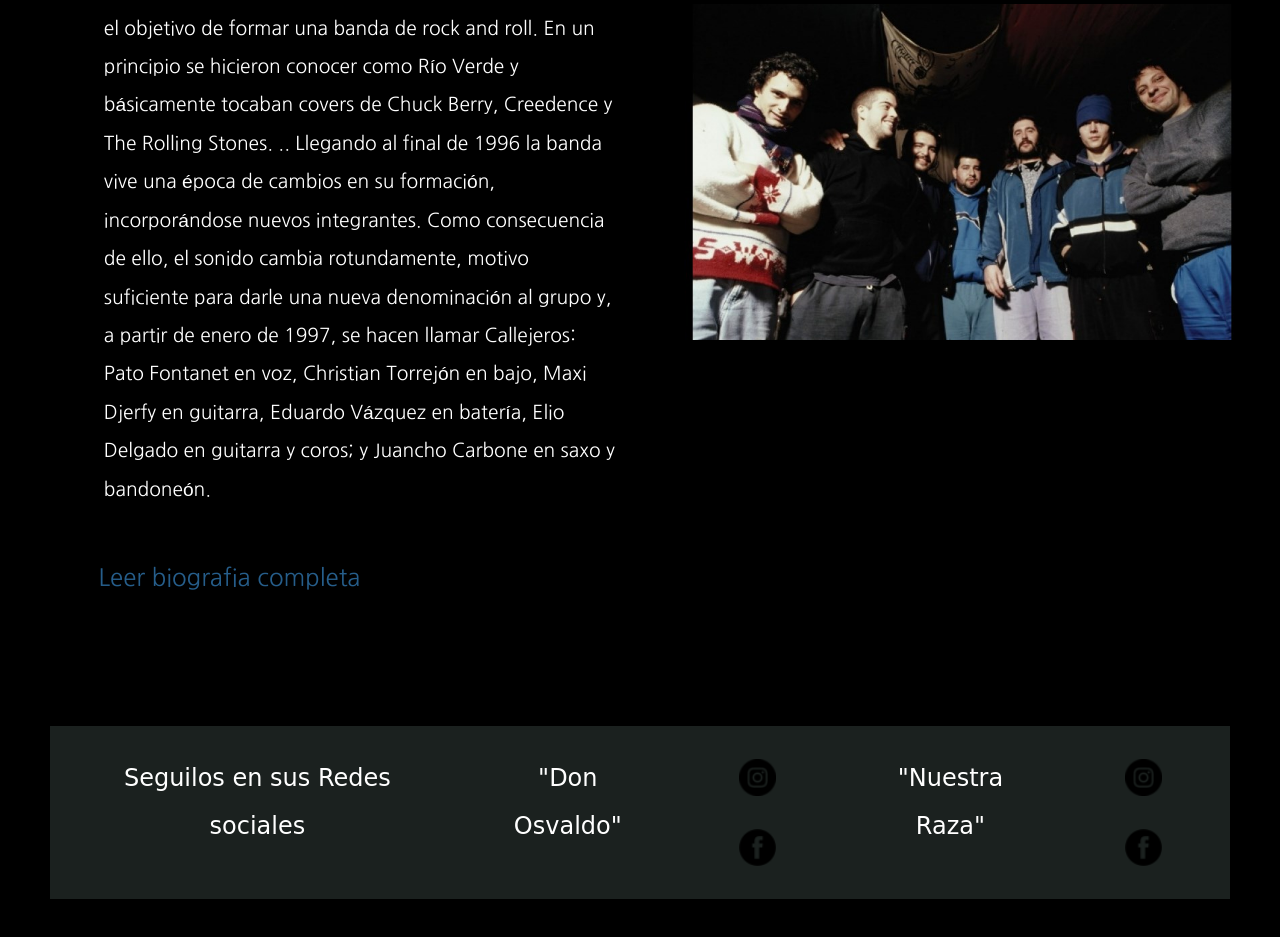
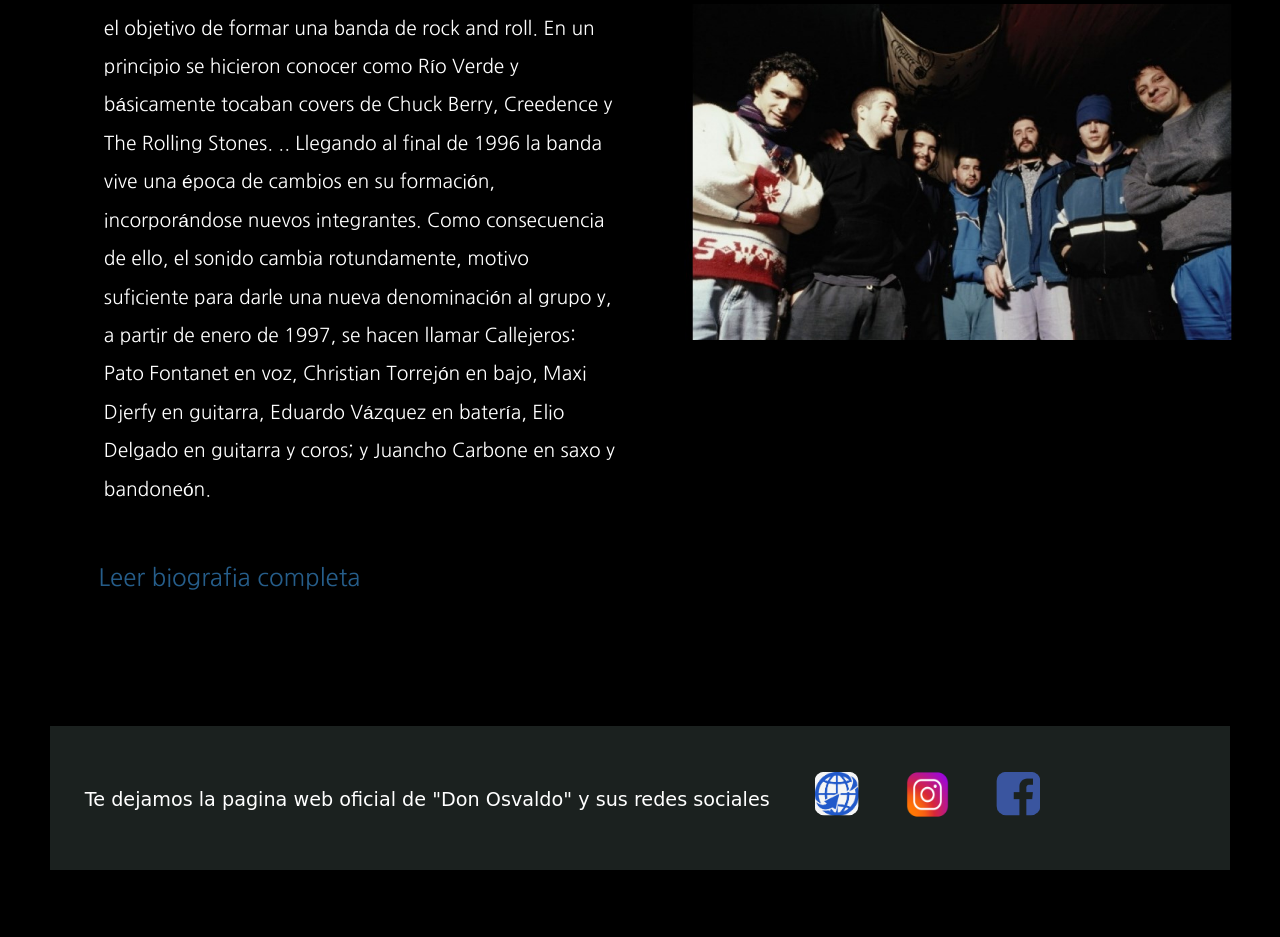
Before and after one commit to fabianaCrnl/CallejerosRock, a plain HTML site: page index.html in a window 1280 px wide. Shown: the part 494-1431 px from the top of the page. Drawn offline with nearby package versions, Linux system fonts and the light colour scheme; a web font is replaced by a local one.

Commit message:
modifique img y font de footer

```diff
--- a/css/estilocjs.css
+++ b/css/estilocjs.css
@@ -120,12 +120,17 @@ footer{
     background-color:  rgba(49, 59, 56, 0.562);
     text-align: center;
     display: flex;
-    padding: 5px;
 }
 .tamanologo{
-    width: 40px;
-    height: 40px;
-    margin: 15px;
+    width: 50px;
+    height: 55px;
+    margin-top: 18px;
+}
+.tamanofb{
+    width: 45px;
+    height: 45px;
+    border-radius: 10px;
+    margin-top: 22px;
 }
 .imgportada{
     width: 600px;
@@ -180,5 +185,6 @@ footer{
 }
 .fontfooter{
     font-family: 'Bruno Ace SC', cursive;
-    font-size: 1.5rem;
+    font-size: 1.rem;
+    margin-top: 20px;
 }
--- a/index.html
+++ b/index.html
@@ -64,18 +64,10 @@
 </main>
 <div class="col-sm-12 col-lg-12">
  <footer>
-    <p class="fontfooter">Seguilos en sus Redes sociales</p>
-    <p class="fontfooter">"Don Osvaldo"</p>
-    <div>
-    <img class="tamanologo" src="./fotos/instagram.png" alt="logoinstagram">
-    <img class="tamanologo" src="./fotos/facebook.png" alt="logofacebook">
-    </div>
-    <p class="fontfooter">"Nuestra Raza"</p>
-    <div>
-    <img class="tamanologo" src="./fotos/instagram.png" alt="logoinstagram">
-    <img class="tamanologo" src="./fotos/facebook.png" alt="logofacebook">
-  </div>
- </div>
+    <p class="fontfooter">Te dejamos la pagina web oficial de "Don Osvaldo" y sus redes sociales</p>
+    <a  href=https://www.don-osvaldo.com.ar/ target="_blank"><img class="tamanologo tamanofb" src="./fotos/logoweb.png" alt="logofacebook"></a>
+    <a  href=https://www.instagram.com/donosvaldoof target="_blank"><img class="tamanologo" src="./fotos/instagram2.png" alt="logoinstagram"></a>
+    <a  href=https://www.facebook.com/DonOsvaldoOf target="_blank"><img class="tamanologo tamanofb" src="./fotos/facebook 2.png" alt="logofacebook"></a>
   </div>
 </div>
  </footer>
```
Also changed, not shown: fotos/facebook 2.png (added), fotos/instagram2.png (added), fotos/logoweb.png (added).
